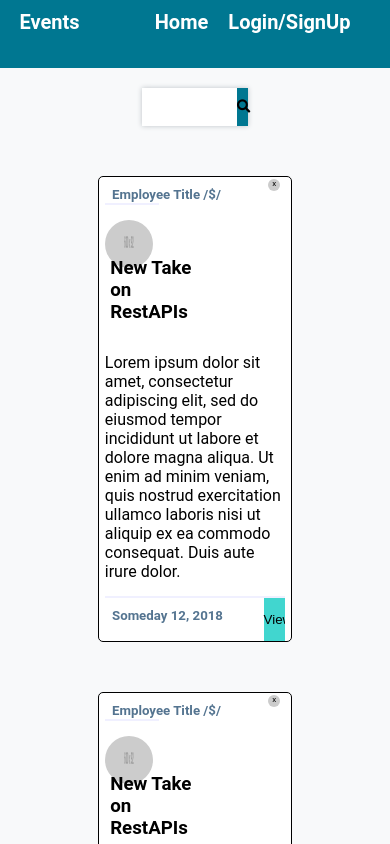
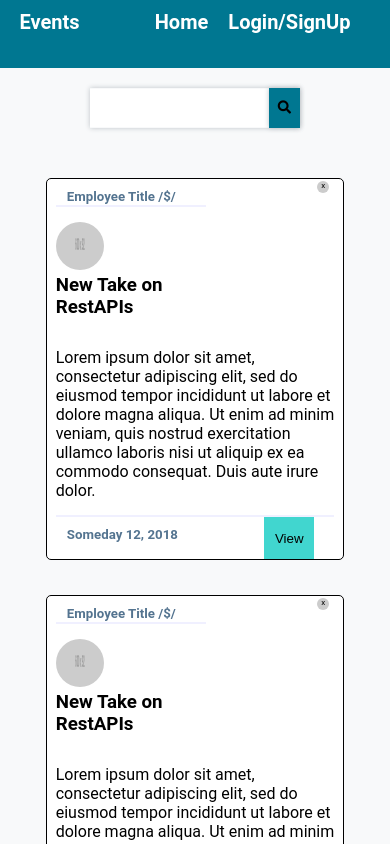
Before and after one commit to hades102zues/Peek, a React (Create React App) app: page / in a window 390 px wide. Shown: the top 844 px of the page. Built offline with nearby package versions, Linux system fonts and the light colour scheme.

Commit message:
reponsiveness improvements

```diff
--- a/src/components/HomePage/EventViewer/Event/Event.module.css
+++ b/src/components/HomePage/EventViewer/Event/Event.module.css
@@ -2,8 +2,8 @@
 	border-radius:5px;
 	background-color: white;
 	border:1px solid black;
-	width: 65%;
-	margin:0 auto 50px auto;
+	width: 70%;
+	margin:0 auto 35px auto;
 
 }
 .EventContainer{
@@ -52,3 +52,44 @@
 .EventContainer button {
   float:right;
 }
+
+@media all and (max-width:910px){
+
+  .Event{
+  	width:100%;
+
+  }
+  .Event h3{
+  	display:block;
+  	bottom:none;
+  	margin-left: 0;
+  	margin-top: 15px;
+  }
+}
+
+@media all and (max-width:670px){
+	.TopLine{
+		width:35%;
+	}
+}
+
+@media all and (max-width:561px){
+	.TopLine{
+		width:150px;
+	}
+	.EventContainer button {
+		margin-right:20px;
+		width:50px;
+	}
+}
+
+@media all and (max-width:310px){
+
+	.EventContainer button {
+		display:block;
+		margin:0 auto;
+		float:none;
+		margin-top: 5px;
+
+	}
+}
--- a/src/components/HomePage/EventViewer/EventViewer.js
+++ b/src/components/HomePage/EventViewer/EventViewer.js
@@ -11,8 +11,7 @@ const eventViewer = () =>{
          <Event />
          <Event />
          <Event />
-         <Event />
-         <Event />
+
       </div>
 	);
 };
--- a/src/components/HomePage/EventViewer/EventViewer.module.css
+++ b/src/components/HomePage/EventViewer/EventViewer.module.css
@@ -1,6 +1,12 @@
+/*centers the event viewer within the <Container />*/
 .EventViewer{
-    /*centers the event viewer within the <Container />*/
 	width:85%;
-	margin:0 auto;
+	/*margin:0 auto;*/
 	margin-top:50px;
 }
+
+@media all and (max-width:450px){
+	.EventViewer{
+		margin:50px auto 0 auto;
+	}
+}
--- a/src/components/HomePage/SearchBar/SearchBar.module.css
+++ b/src/components/HomePage/SearchBar/SearchBar.module.css
@@ -1,6 +1,6 @@
 .Form{
 	margin: 20px auto 0;
-	width:30%;
+	width:60%;
 	-webkit-box-shadow: 0px 0px 5px 0px #bdc3c7;
 			box-shadow: 0px 0px 5px 0px #bdc3c7;
 }
@@ -10,14 +10,27 @@
 	height:4.5vh;
 	width:90%;
 	padding-left:5px;
+
 }
 
 .Button{
-	height:4.6vh;
+	height:4.8vh;
 	width:10%;
 	border:none;
 
 	background-color:#007791;
-
+	-webkit-box-shadow: 0px 0px 5px 0px #bdc3c7;
+			box-shadow: 0px 0px 5px 0px #bdc3c7;
 
 }
+
+@media all and (max-width: 770px){
+
+	.Button{
+		width:15%;
+	}
+	.Search{
+		width:85%;
+	}
+
+}
```
Also changed, not shown: src/UI/SideDrawer/SideDrawer.js (added, +10 -0 lines), src/UI/SideDrawer/SideDrawer.module.css (added, +17 -0 lines).
